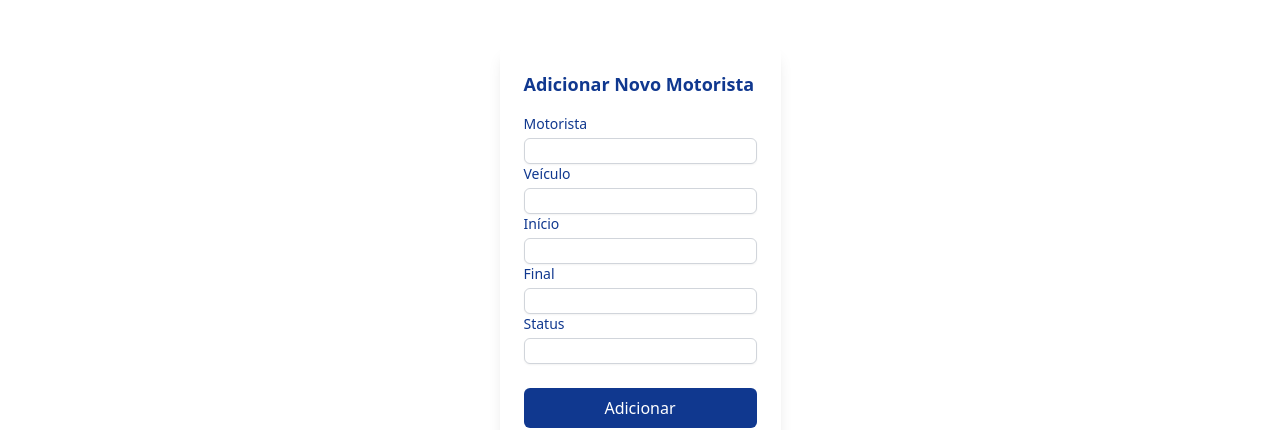
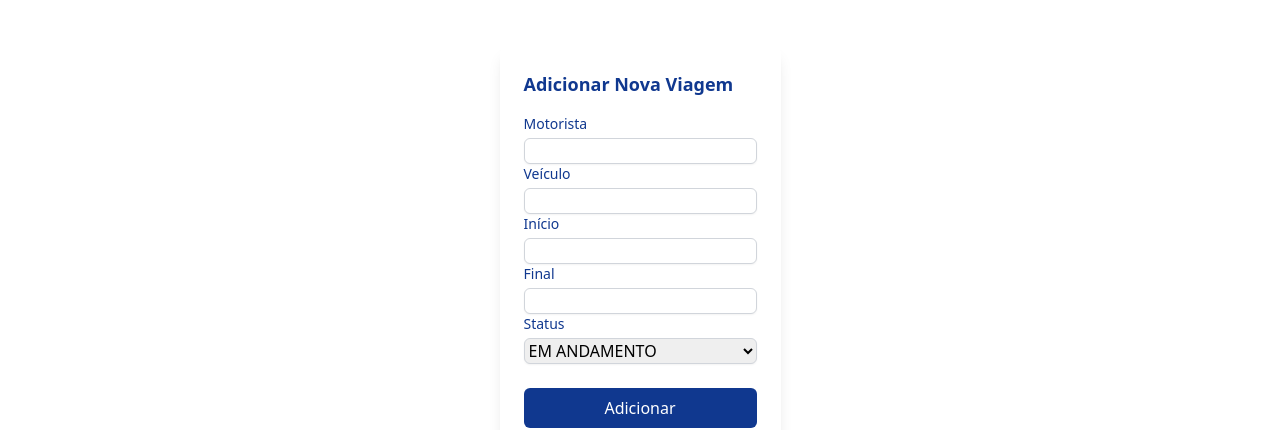
Before and after one commit to marianafaustino/estagio-motora, a React (Create React App) app: page /viagens in a window 1280 px wide. Both pictures are taken after a click on the button 40 px from the left and 760 px from the top of the page. Shown: the part 151-581 px from the top of the page. Built offline with nearby package versions, Linux system fonts and the light colour scheme; no server answers.

Commit message:
refactor: transforma input de status em um select

```diff
--- a/src/components/Travel.js
+++ b/src/components/Travel.js
@@ -54,6 +54,7 @@ const Travel = () => {
             setTravels((prevtravels) => [...prevtravels, addedtravelr]);
             setFormData({ driverId: '', vehicleId: '', start: '', end: '', status: '' });
             setIsModalOpen(false);
+            setselectedTravel(null)
         } catch (error) {
             console.error('Erro ao adicionar viagem:', error);
         }
@@ -86,6 +87,7 @@ const Travel = () => {
             setTravels(newtravels);
             setFormData({ driverId: '', vehicleId: '', start: '', end: '', status: '' });
             setIsModalOpen(false);
+            setselectedTravel(null)
         } catch (error) {
             console.error('Erro ao editar motorista:', error);
         }
@@ -148,7 +150,7 @@ const Travel = () => {
                 setFormData({ driverId: '', vehicleId: '', start: '', end: '', status: '' })
                 setselectedTravel(null)}}>
                 <h2 className="text-lg font-bold mb-4 text-motoraDarkBlue">
-                    {selectedTravel ? 'Editar Motorista' : 'Adicionar Novo Motorista'}
+                    {selectedTravel ? 'Editar Viagem' : 'Adicionar Nova Viagem'}
                 </h2>
                 <form onSubmit={selectedTravel ? handleEditTravel : handleAddTravel}>
                     <div className="mb-4">
@@ -165,7 +167,15 @@ const Travel = () => {
                         <input type="text" id="end" name="end" defaultValue={selectedTravel?.end || ''} className="mt-1 block w-full border border-gray-300 rounded-md shadow-sm"/>
 
                         <label htmlFor="status" className="block text-sm font-medium text-motoraDarkBlue">Status</label>
-                        <input type="text" id="status" name="status" defaultValue={selectedTravel?.status || ''} className="mt-1 block w-full border border-gray-300 rounded-md shadow-sm"/>
+                        <select
+                        id="status"
+                        name="status"
+                        defaultValue={selectedTravel?.status}
+                        className="mt-1 block w-full border border-gray-300 rounded-md shadow-sm"
+                        >
+                        <option value="ongoing">EM ANDAMENTO</option>
+                        <option value="finished">FINALIZADA</option>
+                        </select>
                     </div>
                     <button type="submit" className="mt-2 w-full bg-motoraDarkBlue text-white rounded-md p-2 hover:bg-motoraLightBlue">
                         {selectedTravel ? 'Salvar Alterações' : 'Adicionar'}
```
